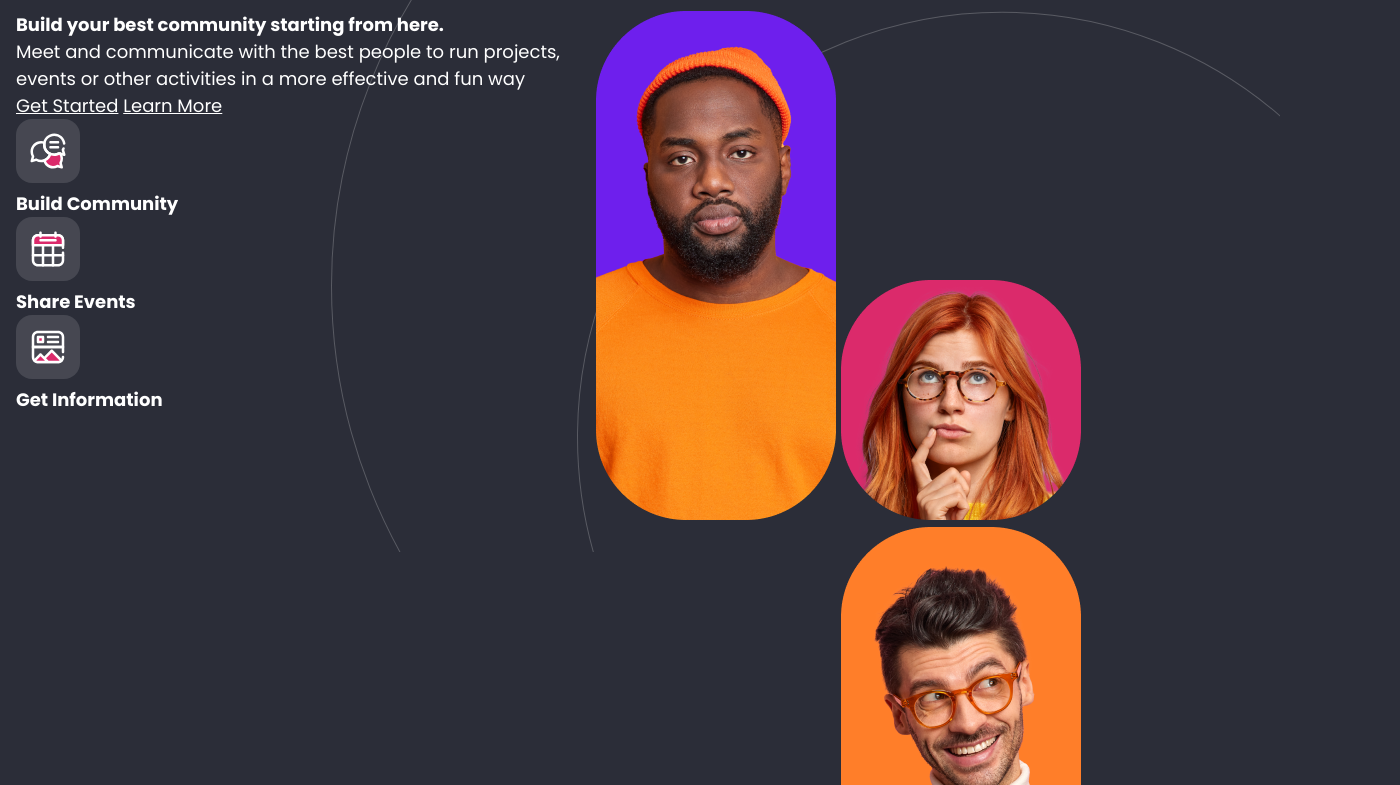
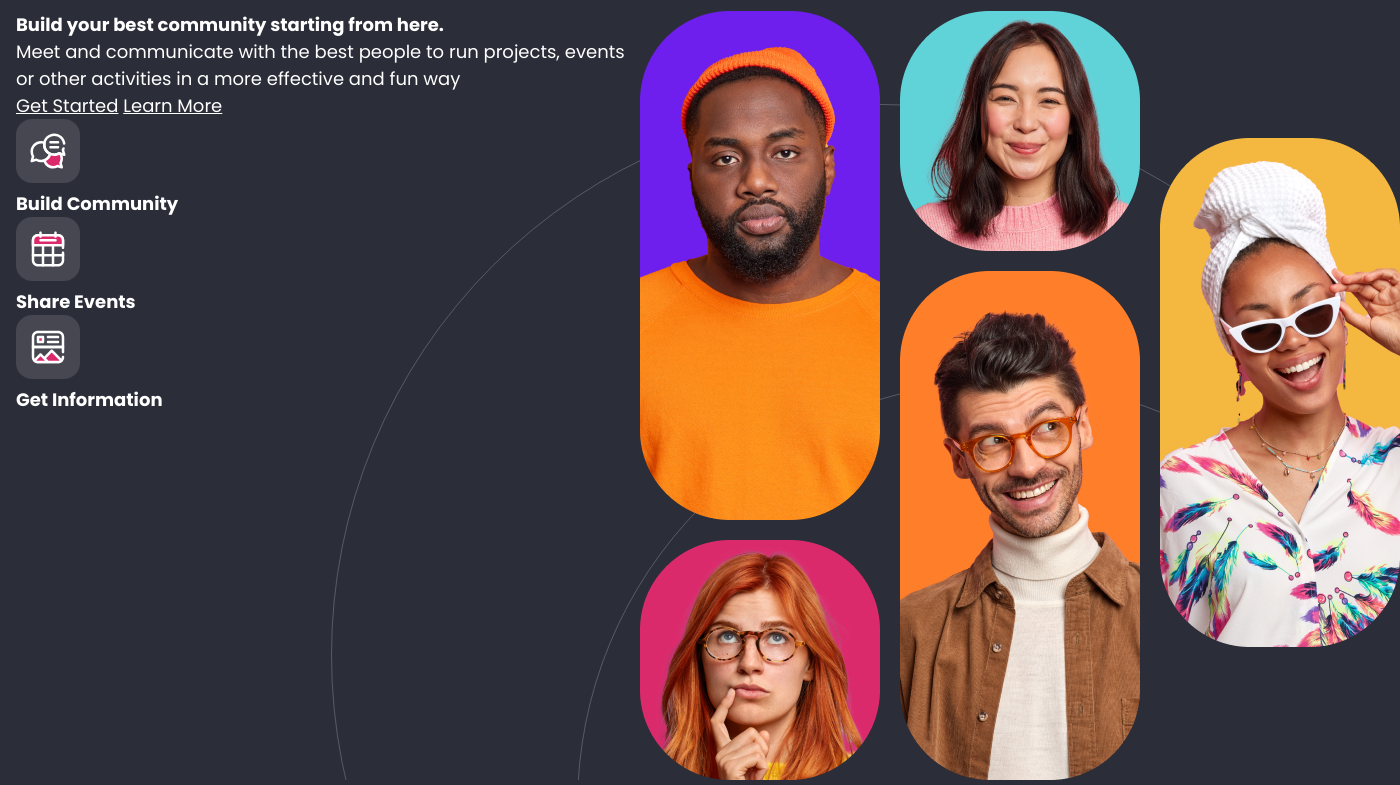
Before and after one commit to jrramoncp/online_forum_header, a website built with Vite: page index.html in a window 1280 px wide. Shown: the part 77-862 px from the top of the page, 1400 px wide, since content can reach past the window. Built offline with nearby package versions, Linux system fonts and the light colour scheme.

Commit message:
img container position

```diff
--- a/index.html
+++ b/index.html
@@ -57,11 +57,16 @@
         </section>
 
         <div class="img__container">
-          <img src="/img/man-1.png" alt="man in orange shirt" class="big big1">
-          <img src="/img/woman-1.png" alt="woman whith glasses" class="small small1">
-          <img src="/img/woman-2.png" alt="woman smiling" class="small small2">
-          <img src="/img/man-2.png" alt="man with glasses" class big big2>
-          <img src="/img/woman-3.png" alt="woman with sunglasses smiling" class="big big3">
+          <div class="container1">
+            <img src="/img/man-1.png" alt="man in orange shirt" class="item1">
+            <img src="/img/woman-1.png" alt="woman whith glasses" class="item2">
+            <img src="/img/woman-2.png" alt="woman smiling" class="item3">
+            <img src="/img/man-2.png" alt="man with glasses" class="item4">
+          </div>
+          <div class="container2">
+            <img src="/img/woman-3.png" alt="woman with sunglasses smiling" class="item5">
+          </div>
+
         </div>
 
        </main>
--- a/src/sass/layout/_main.scss
+++ b/src/sass/layout/_main.scss
@@ -1,2 +1,47 @@
 @use '../abstract/_variables' as v;
 @use '../abstract/_mixins' as m;
+
+main{
+    display: flex;
+
+
+
+
+
+
+
+
+    div.img__container{
+        min-width: 50%;
+        display: flex;
+        align-items: center;
+        gap: 20px;
+        .container1{
+            display: grid;
+            grid-template-columns: repeat(1fr, 2);
+            grid-template-rows: repeat(1fr, 3);
+            gap: 20px;
+
+            .item1{
+                grid-column: 1;
+                grid-row: 1 / span 2;
+            }
+
+            .item2{
+                grid-column: 1;
+                grid-row: 3;
+
+            }
+
+            .item3{
+                grid-column: 2;
+                grid-row: 1;
+            }
+
+            .item4{
+                grid-column: 2;
+                grid-row: 2 / span 2;
+            }
+        }
+    }
+}
--- a/src/sass/style.scss
+++ b/src/sass/style.scss
@@ -17,7 +17,7 @@ body{
     background-color: v.$background-color;
     background-image: url(/img/background-lines.svg);
     background-repeat: no-repeat;
-    background-position: 100% -23%;
+    background-position: right bottom -141px;
 }
 
 .page{
@@ -27,7 +27,3 @@ body{
     margin-right: auto;
     margin-left: auto;
 }
-
-main{
-    display: flex;
-}
```
